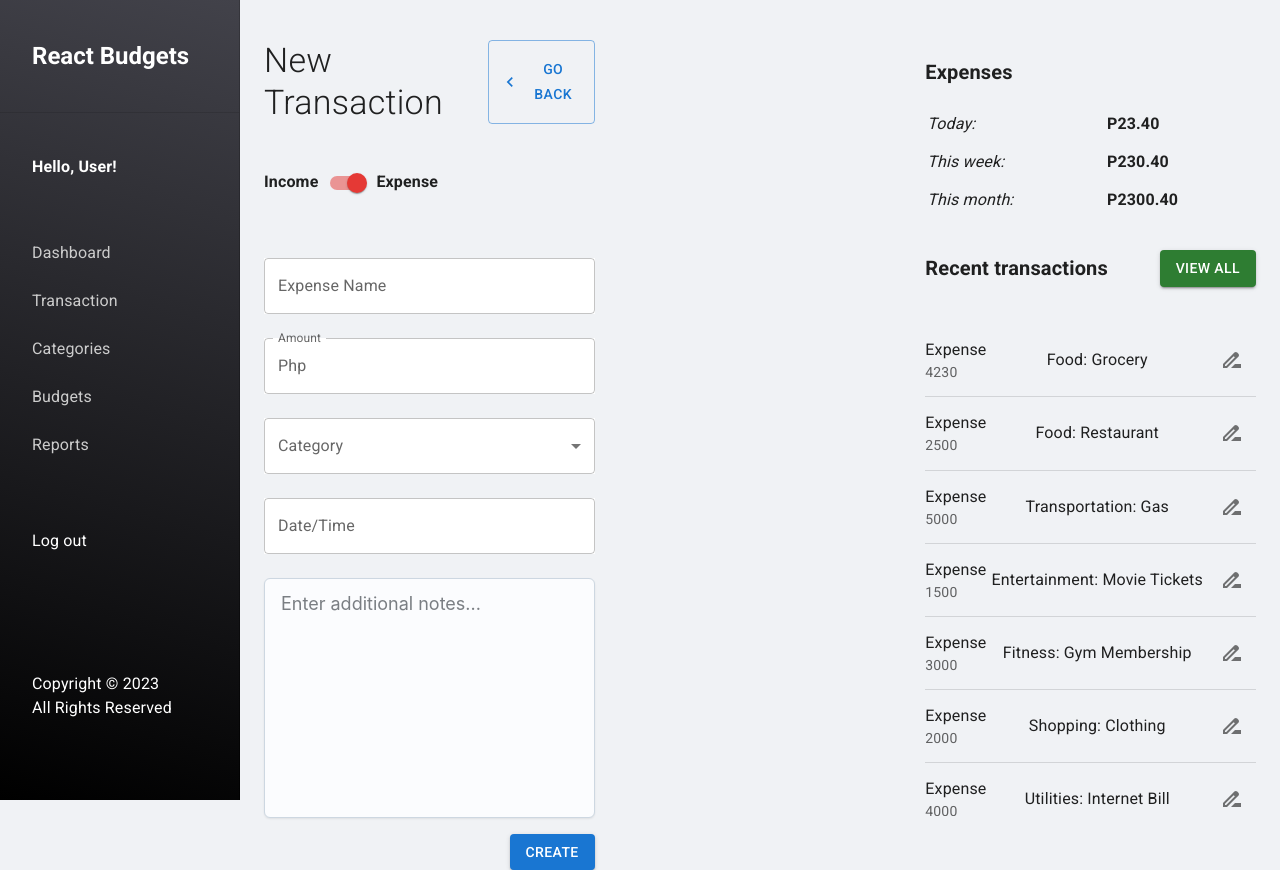
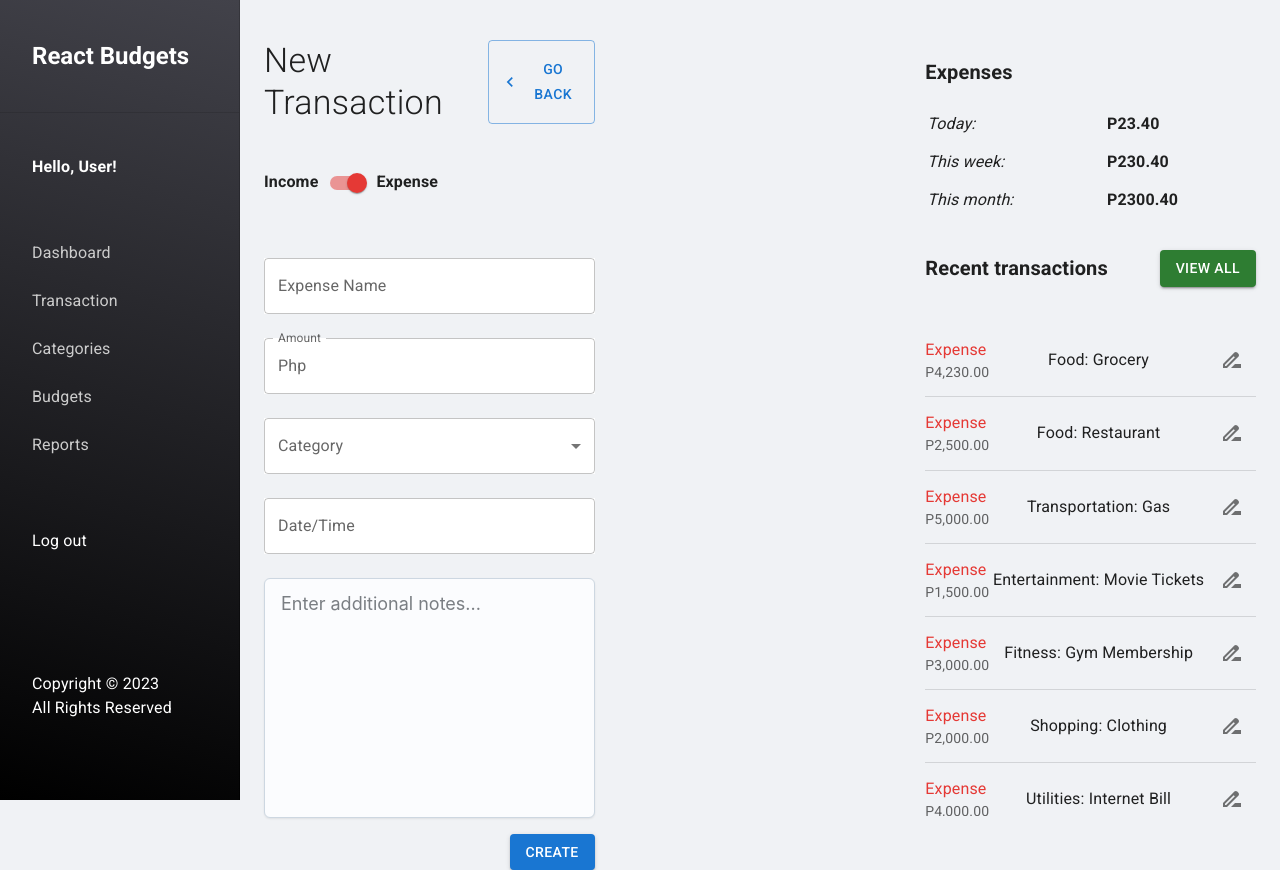
Before and after one commit to jaz016/react-budgets, a React (Create React App) app: page /transaction/create in a window 1280 px wide. Built offline with nearby package versions, Linux system fonts and the light colour scheme; data requests are answered from the project's data file.

Commit message:
recent transactions: setup redirections, applied formatMoney

```diff
--- a/data/db.json
+++ b/data/db.json
@@ -65,12 +65,12 @@
 		},
 		{
 			"id": 8,
-			"type": "Expense",
-			"name": "Mobile Phone",
+			"type": "Income",
+			"name": "Work",
 			"amount": 15000,
-			"category": "Electronics",
+			"category": "Salary",
 			"datetime": "2023-05-14T16:18:15.007Z",
-			"notes": "upgraded to the latest model"
+			"notes": ""
 		},
 		{
 			"id": 9,
--- a/src/components/TransactionListPreview/TransactionListPreview.js
+++ b/src/components/TransactionListPreview/TransactionListPreview.js
@@ -1,4 +1,6 @@
 import { useState, useEffect } from 'react';
+import { Link } from 'react-router-dom'
+import { formatMoney } from '../../utils';
 import List from '@mui/material/List';
 import ListItem from '@mui/material/ListItem';
 import IconButton from '@mui/material/IconButton';
@@ -6,12 +8,14 @@ import DriveFileRenameOutlineIcon from '@mui/icons-material/DriveFileRenameOutli
 import ListItemText from '@mui/material/ListItemText';
 import Divider from '@mui/material/Divider';
 import { Typography, Button } from "@mui/material";
+import { green, red } from '@mui/material/colors';
 
 function TransactionListPreview() {
 
 	let [transactions, setTransactions] = useState([]);
 	let [isFetching, setIsFetching] = useState(true);
-	// const dummyList = Array(15).fill(null);
+
+	const transactionBaseUrl = `/transaction/view`;
 
 	useEffect(() => {
 
@@ -34,7 +38,7 @@ function TransactionListPreview() {
 		<>
 			<div id='transaction-list-preview-title' style={{display:'flex', justifyContent: 'space-between', alignItems: 'center'}}>
 				<Typography	Typography variant='h6' component='h2' gutterBottom = 'true' sx={{fontWeight: 'bold', display: 'inline-block', my:4}}>Recent transactions</Typography>
-				<Button variant="contained" color='success'>View all</Button>
+				<Button variant="contained" color='success' component={Link} to={transactionBaseUrl}>View all</Button>
 			</div>
 			<List sx={{ maxHeight: '500px', overflowY: 'scroll' }}>
 				{
@@ -42,11 +46,11 @@ function TransactionListPreview() {
 						transactions.map((item, idx) => (
 							<>
 							<ListItem key={item.id} sx={{pl: 0}} secondaryAction={
-								<IconButton edge="end" aria-label="edit">
-								<DriveFileRenameOutlineIcon />
+								<IconButton component={Link} to={`${transactionBaseUrl}/${item.id}`} edge="end" aria-label="edit">
+									<DriveFileRenameOutlineIcon />
 								</IconButton>
 							}>
-								<ListItemText primary={item.type} secondary={item.amount}></ListItemText>
+								<ListItemText primary={item.type} secondary={formatMoney(item.amount)} sx={{color: item.type.toLowerCase()==='income' ? green[600] : (item.type.toLowerCase()==='expense' ? red[600] : 'initial') }}></ListItemText>
 								<ListItemText primary={item.category + ': ' + item.name}></ListItemText>
 							</ListItem>
 							<Divider />
```
